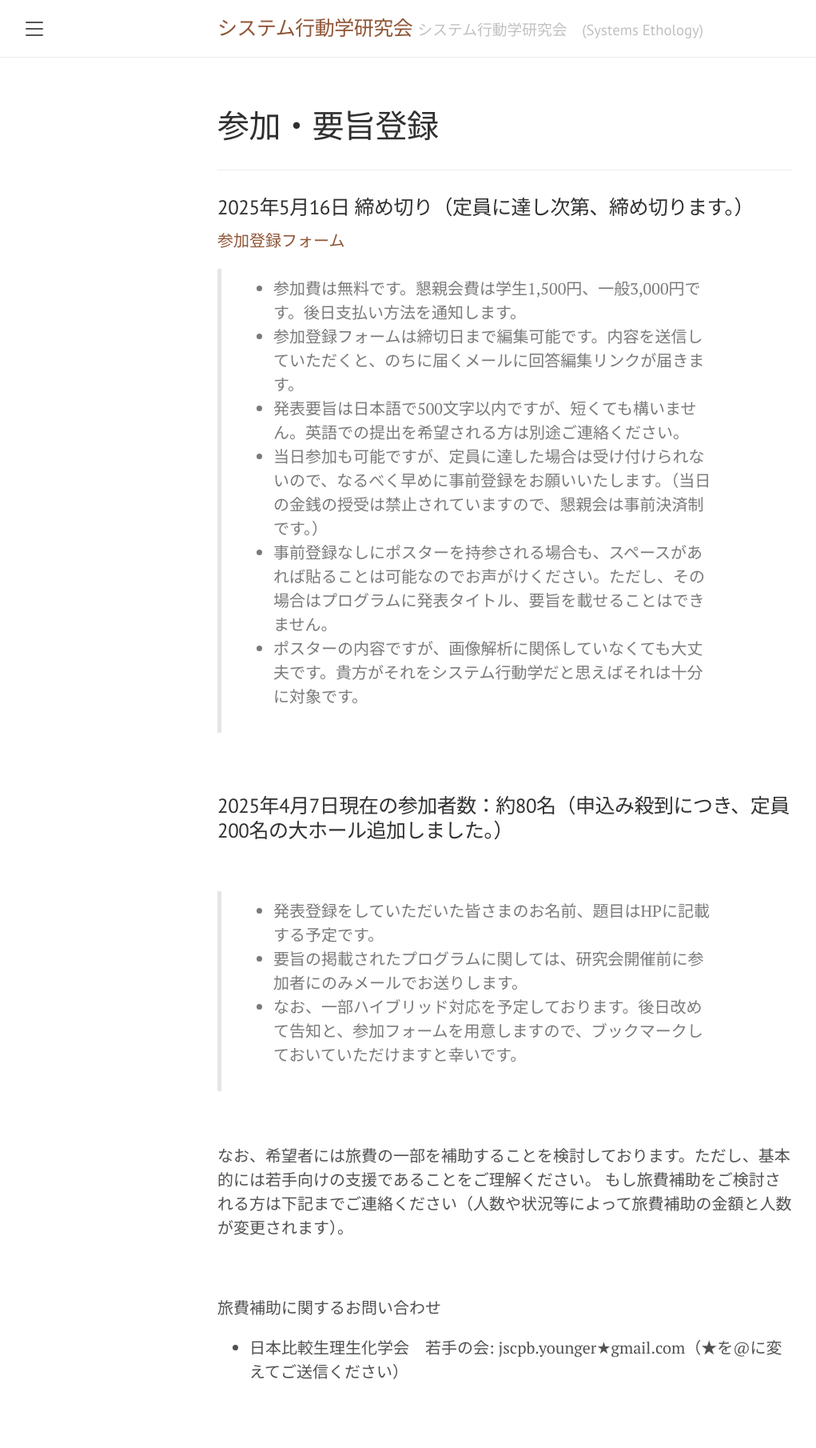
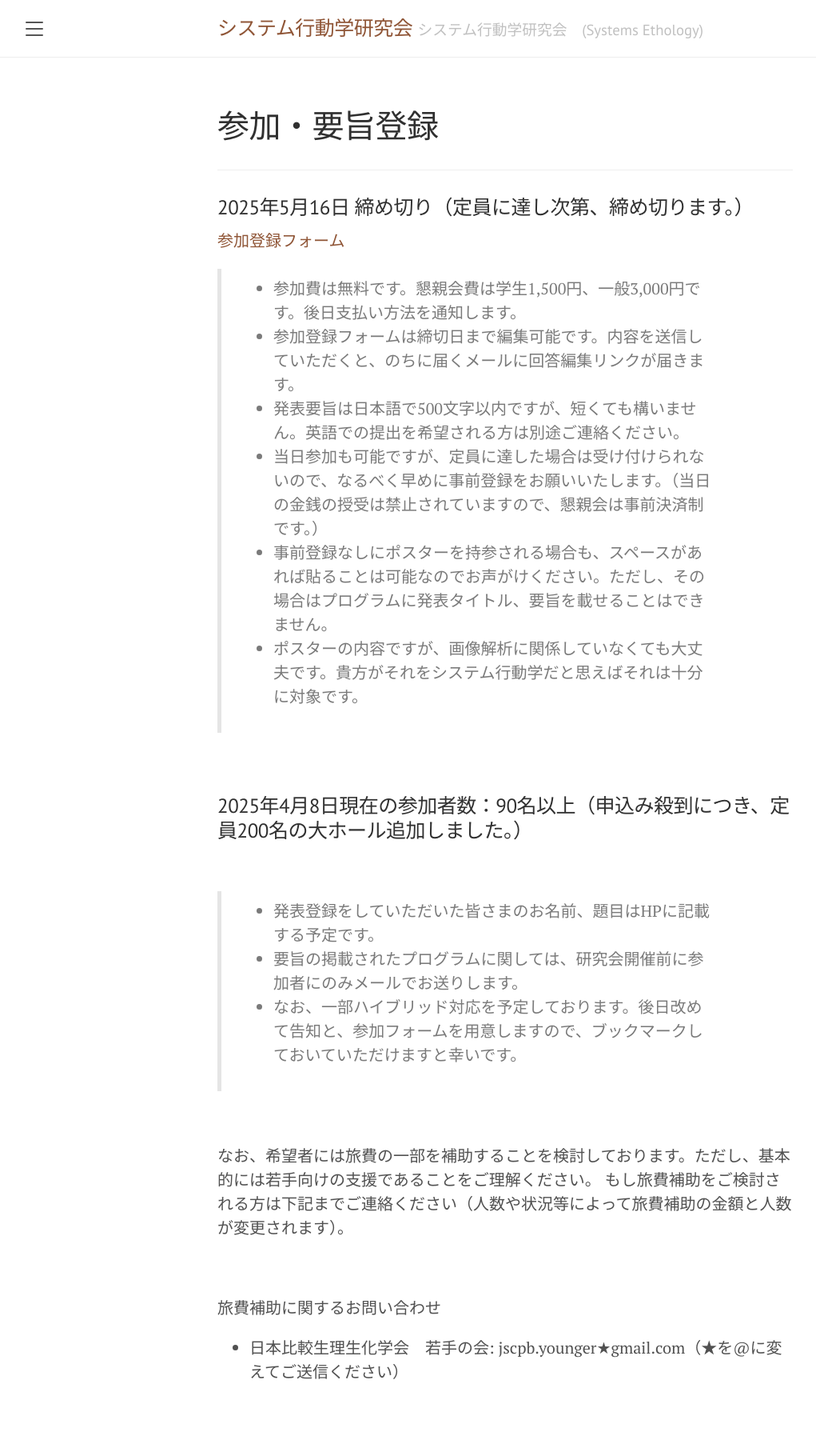
Before and after one commit to SystemsEthology/website, a Jekyll site: the page built from event_01/conference01_join.md, in a window 1280 px wide. Shown: the whole page at 80% size, without its empty margins (8-1029 px from the left). Built offline with Jekyll 4.4.1, drawn with Linux system fonts in a browser that asks for light colours.

Commit message:
Update conference01_join.md

```diff
--- a/event_01/conference01_join.md
+++ b/event_01/conference01_join.md
@@ -18,7 +18,7 @@ order: 4
 
 <br>
 
-### 2025年4月7日現在の参加者数：約80名（申込み殺到につき、定員200名の大ホール追加しました。）
+### 2025年4月8日現在の参加者数：90名以上（申込み殺到につき、定員200名の大ホール追加しました。）
 
 <br>
 
```
